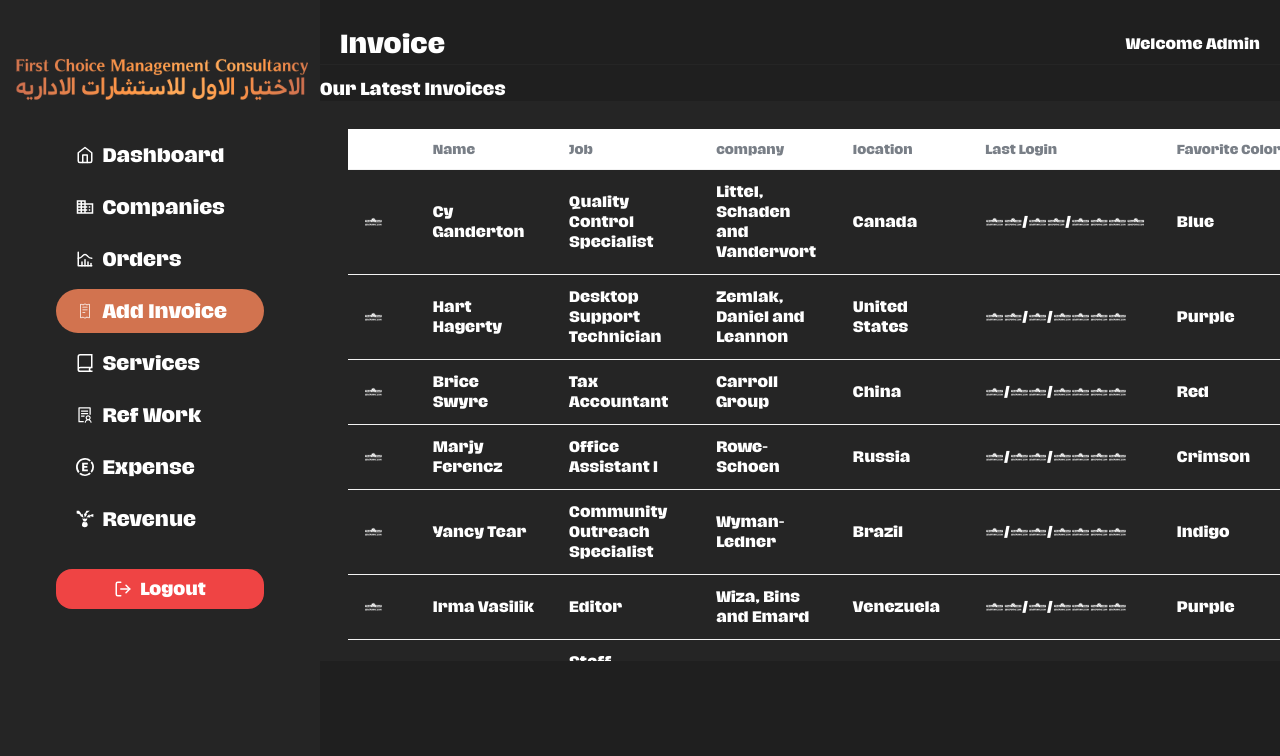
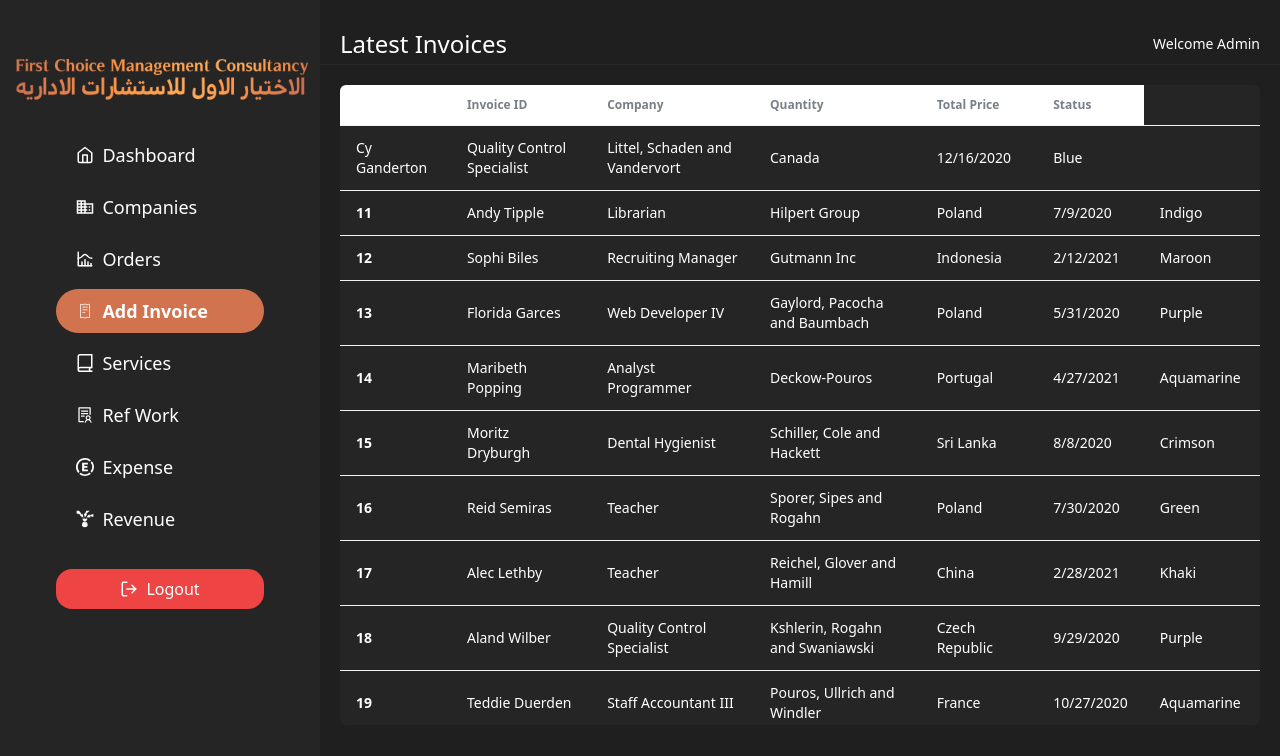
Before and after one commit to arsalanahmad123/firstchoice, a React (Vite) app: page /invoice in a window 1280 px wide. Shown: the top 756 px of the page. Built offline with nearby package versions, Linux system fonts and the light colour scheme; a web font is replaced by a local one.

Commit message:
changed table layout

```diff
--- a/src/App.css
+++ b/src/App.css
@@ -12,7 +12,6 @@
 }
 
 body {
-    font-family: 'hagred';
     overflow: hidden;
 }
 
--- a/src/Components/Table.jsx
+++ b/src/Components/Table.jsx
@@ -2,22 +2,20 @@ import React from 'react'
 
 const Table = () => {
     return (
-    <div className="overflow-x-auto bg-bgLight max-h-[70vh] p-7">
-  <table className="table table-md  text-white ">
+        <div className='overflow-x-auto bg-bgLight max-h-[80vh] mx-5 mt-5 rounded-md'>
+            <table className='table table-md  text-white '>
                 <thead>
                     <tr className='bg-white'>
                         <th></th>
-        <th >Name</th>
-        <th>Job</th>
-        <th>company</th>
-        <th>location</th>
-        <th>Last Login</th>
-        <th>Favorite Color</th>
+                        <th>Invoice ID</th>
+                        <th>Company</th>
+                        <th>Quantity</th>
+                        <th>Total Price</th>
+                        <th>Status</th>
                     </tr>
                 </thead>
                 <tbody>
                     <tr>
-        <th>1</th>
                         <td>Cy Ganderton</td>
                         <td>Quality Control Specialist</td>
                         <td>Littel, Schaden and Vandervort</td>
@@ -25,87 +23,7 @@ const Table = () => {
                         <td>12/16/2020</td>
                         <td>Blue</td>
                     </tr>
-      <tr>
-        <th>2</th>
-        <td>Hart Hagerty</td>
-        <td>Desktop Support Technician</td>
-        <td>Zemlak, Daniel and Leannon</td>
-        <td>United States</td>
-        <td>12/5/2020</td>
-        <td>Purple</td>
-      </tr>
-      <tr>
-        <th>3</th>
-        <td>Brice Swyre</td>
-        <td>Tax Accountant</td>
-        <td>Carroll Group</td>
-        <td>China</td>
-        <td>8/15/2020</td>
-        <td>Red</td>
-      </tr>
-      <tr>
-        <th>4</th>
-        <td>Marjy Ferencz</td>
-        <td>Office Assistant I</td>
-        <td>Rowe-Schoen</td>
-        <td>Russia</td>
-        <td>3/25/2021</td>
-        <td>Crimson</td>
-      </tr>
-      <tr>
-        <th>5</th>
-        <td>Yancy Tear</td>
-        <td>Community Outreach Specialist</td>
-        <td>Wyman-Ledner</td>
-        <td>Brazil</td>
-        <td>5/22/2020</td>
-        <td>Indigo</td>
-      </tr>
-      <tr>
-        <th>6</th>
-        <td>Irma Vasilik</td>
-        <td>Editor</td>
-        <td>Wiza, Bins and Emard</td>
-        <td>Venezuela</td>
-        <td>12/8/2020</td>
-        <td>Purple</td>
-      </tr>
-      <tr>
-        <th>7</th>
-        <td>Meghann Durtnal</td>
-        <td>Staff Accountant IV</td>
-        <td>Schuster-Schimmel</td>
-        <td>Philippines</td>
-        <td>2/17/2021</td>
-        <td>Yellow</td>
-      </tr>
-      <tr>
-        <th>8</th>
-        <td>Sammy Seston</td>
-        <td>Accountant I</td>
-        <td>O'Hara, Welch and Keebler</td>
-        <td>Indonesia</td>
-        <td>5/23/2020</td>
-        <td>Crimson</td>
-      </tr>
-      <tr>
-        <th>9</th>
-        <td>Lesya Tinham</td>
-        <td>Safety Technician IV</td>
-        <td>Turner-Kuhlman</td>
-        <td>Philippines</td>
-        <td>2/21/2021</td>
-        <td>Maroon</td>
-      </tr>
-      <tr>
-        <th>10</th>
-        <td>Zaneta Tewkesbury</td>
-        <td>VP Marketing</td>
-        <td>Sauer LLC</td>
-        <td>Chad</td>
-        <td>6/23/2020</td>
-        <td>Green</td>
-      </tr>
+
                     <tr>
                         <th>11</th>
                         <td>Andy Tipple</td>
--- a/src/Screens/Invoice.jsx
+++ b/src/Screens/Invoice.jsx
@@ -6,9 +6,8 @@ import Table from '../Components/Table'
 const Invoice = () => {
     return (
         <>
-            <Wrapper title={'Invoice'}>
-                <h1 className='text-white mt-3'>Our Latest Invoices</h1>
-               <Table />
+            <Wrapper title={'Latest Invoices'}>
+                <Table />
             </Wrapper>
         </>
     )
```
Lines whose indentation alone changed are shown as unchanged.
